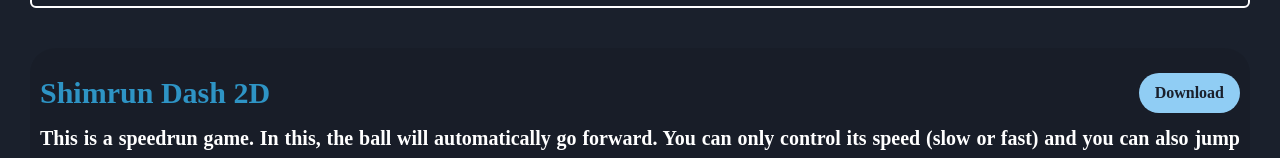
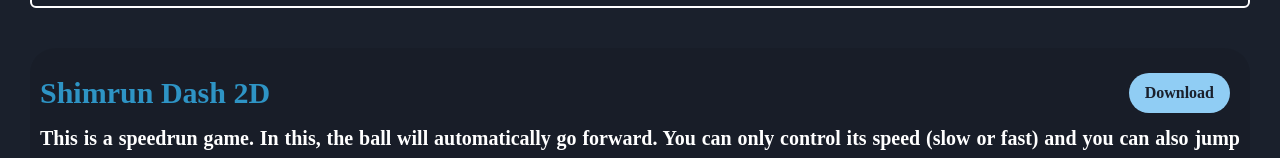
Before and after one commit to BIGBEASTISHANK/bigbeastishank.com, a Next.js app: page /projects in a window 1280 px wide. Shown: the part 537-695 px from the top of the page. Built offline with nearby package versions, Linux system fonts and the light colour scheme; a web font is replaced by a local one.

Commit message:
minor chagnes

```diff
--- a/src/pages/projects.jsx
+++ b/src/pages/projects.jsx
@@ -190,7 +190,7 @@ export default function Projects() {
             className="search-bar"
             type="text"
             placeholder="Search with title or tags..."
-            _placeholder={{color: colorMode === "dark" ? "light" : "dark"}}
+            _placeholder={{ color: colorMode === "dark" ? "light" : "dark" }}
             _focus={{ outline: "none" }}
             userSelect={"none"}
             border={"2px solid"}
@@ -261,8 +261,15 @@ export default function Projects() {
 
                       {/* Alternet Button */}
                       {/* For Mobile and above */}
-                      <Link href={data.altbtnlink} isExternal _hover={"none"}>
+                      <Link
+                        href={data.altbtnlink}
+                        isExternal
+                        _hover={"none"}
+                        _focus={{ outline: "none" }}
+                      >
                         <Button
+                          mr="10px"
+                          ml="10px"
                           _focus={{ outline: "none" }}
                           colorScheme="blue"
                           d={{ base: "none", sm: "flex" }}
@@ -275,8 +282,15 @@ export default function Projects() {
                       </Link>
 
                       {/* For small mobile */}
-                      <Link href={data.altbtnlink} isExternal _hover={"none"}>
+                      <Link
+                        href={data.altbtnlink}
+                        isExternal
+                        _hover={"none"}
+                        _focus={{ outline: "none" }}
+                      >
                         <Button
+                          mr="10px"
+                          ml="10px"
                           _focus={{ outline: "none" }}
                           colorScheme="blue"
                           d={{ base: "flex", sm: "none" }}
```
